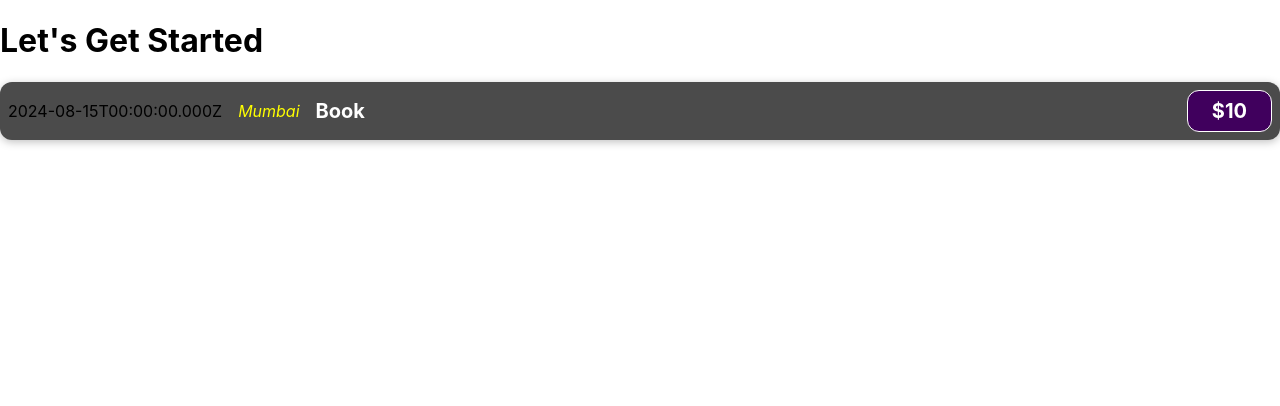
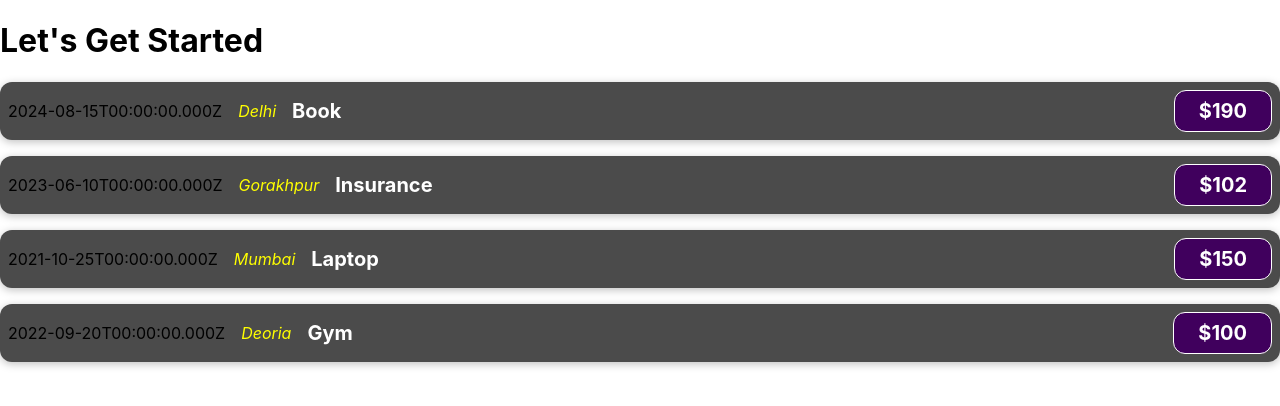
Before and after one commit to Pranavtripathi418/React-basics, a React (Create React App) app: page / in a window 1280 px wide. Shown: the top 406 px of the page. Built offline with nearby package versions, Linux system fonts and the light colour scheme.

Commit message:
Introducing 'props' Object

```diff
--- a/src/App.js
+++ b/src/App.js
@@ -4,7 +4,10 @@ function App() {
     <div>
       <h1>Let's Get Started  </h1>
 
-      <ExpenseItem></ExpenseItem>
+      <ExpenseItem date={new Date(2024,7,15)} title="Book" location="Delhi" price="190"></ExpenseItem>
+      <ExpenseItem date={new Date(2023,5,10)} title="Insurance" location="Gorakhpur" price="102"></ExpenseItem>
+      <ExpenseItem date={new Date(2021,9,25)} title="Laptop" location="Mumbai" price="150"></ExpenseItem>
+      <ExpenseItem date={new Date(2022,8,20)} title="Gym" location="Deoria" price="100"></ExpenseItem>
     </div>
   );
 }
--- a/src/components/ExpenseItem.js
+++ b/src/components/ExpenseItem.js
@@ -1,16 +1,13 @@
 import "./ExpenseItem.css";
-function ExpenseItem() {
-    const ExpenseDate= new Date(2024,7,15).toISOString();
-    const ExpenseAmount= 10;
-    const ExpenseTitle = 'Book';
-    const ExpenseLocation= 'Mumbai';
+function ExpenseItem(props) {
+
   return (
     <div className="expense-item">
-      <div className="expense-item__date">{ExpenseDate}</div>
-      <div className="expense-item__location">{ExpenseLocation}</div>
+      <div className="expense-item__date">{props.date.toISOString()}</div>
+      <div className="expense-item__location">{props.location}</div>
       <div className="expense-item__description">
-        <h2>{ExpenseTitle}</h2>
-        <div className="expense-item__price">${ExpenseAmount}</div>
+        <h2>{props.title}</h2>
+        <div className="expense-item__price">${props.price}</div>
       </div>
     </div>
   );
```
